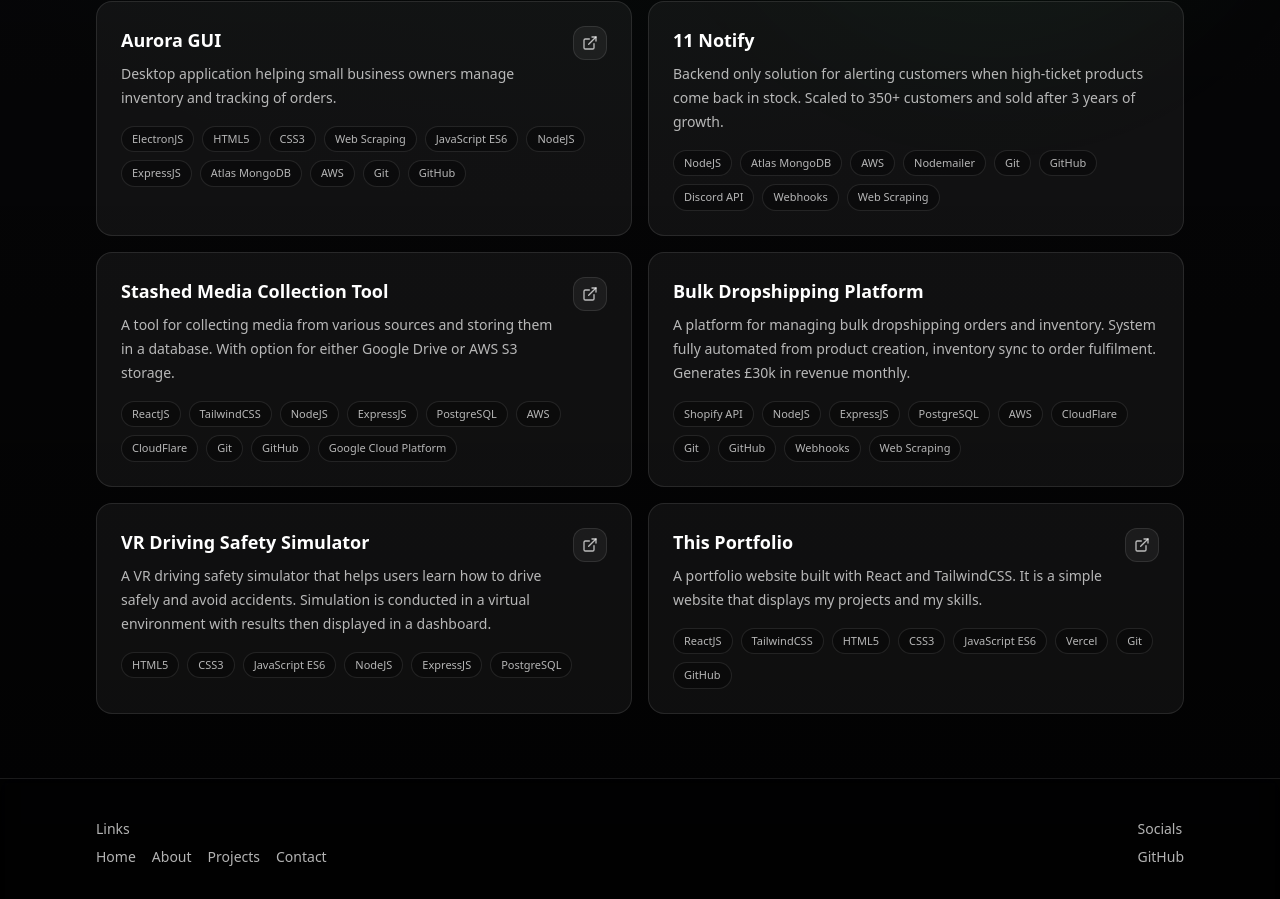
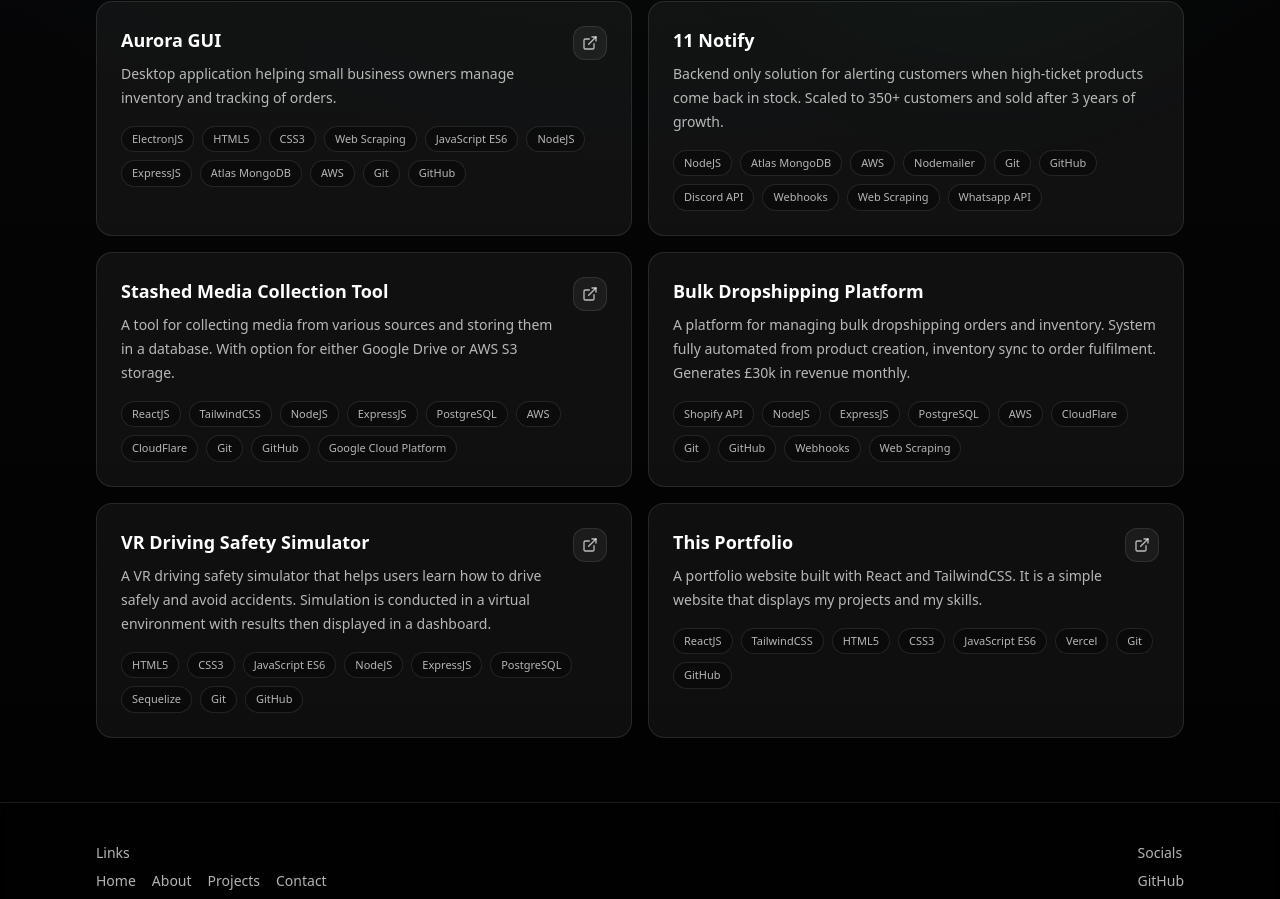
Before and after one commit to krish-p25/portfolio, a React (Vite) app: page /projects in a window 1280 px wide. Shown: the part 752-1651 px from the top of the page. Built offline with nearby package versions, Linux system fonts and the light colour scheme.

Commit message:
added whatsapp api to projects

```diff
--- a/src/data/projects.js
+++ b/src/data/projects.js
@@ -71,6 +71,7 @@ export const projects = [
             "Discord API",
             "Webhooks",
             "Web Scraping",
+            "Whatsapp API",
         ],
     },
     {
@@ -117,6 +118,9 @@ export const projects = [
             "NodeJS",
             "ExpressJS",
             "PostgreSQL",
+            "Sequelize",
+            "Git",
+            "GitHub"
         ],
     },
     {
```
